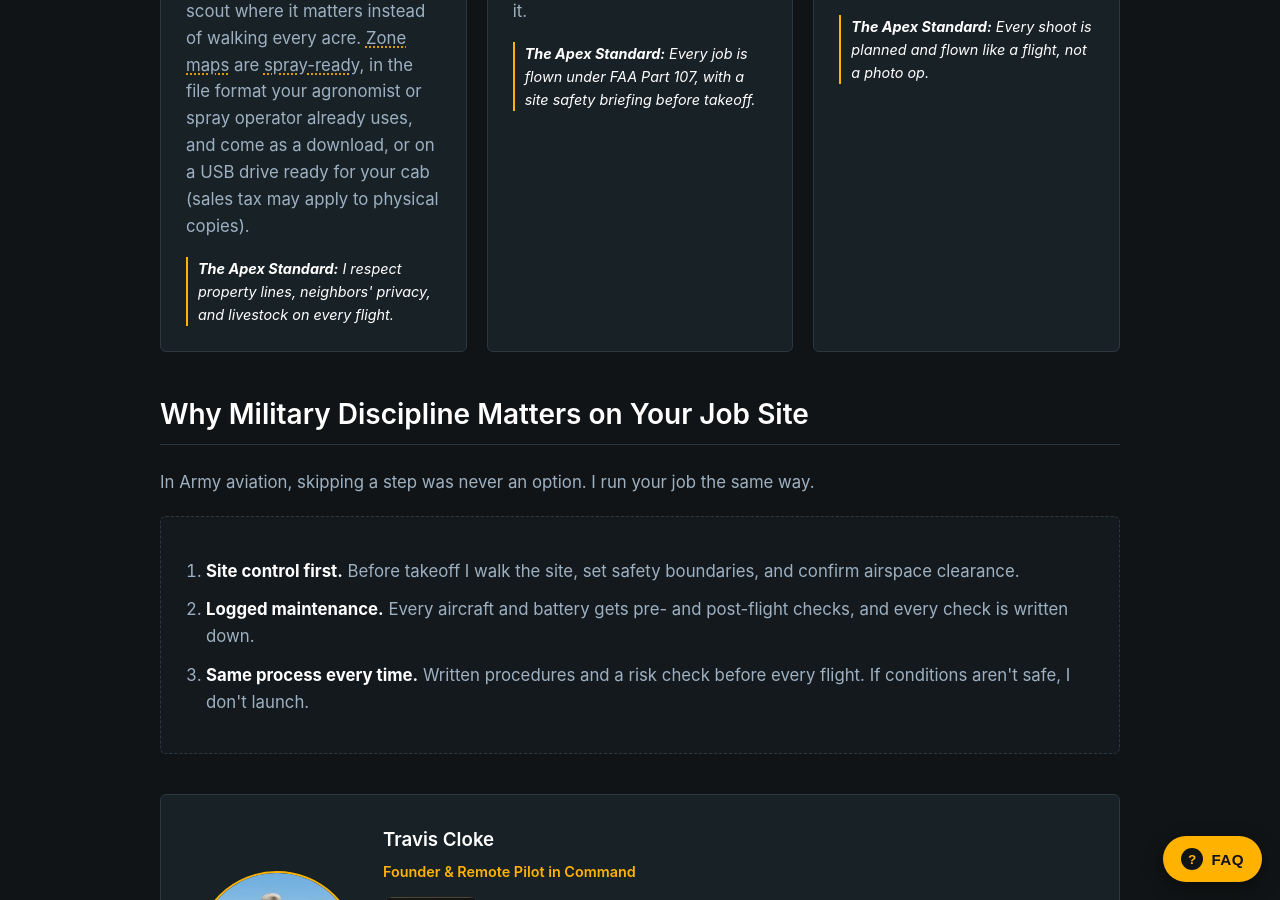
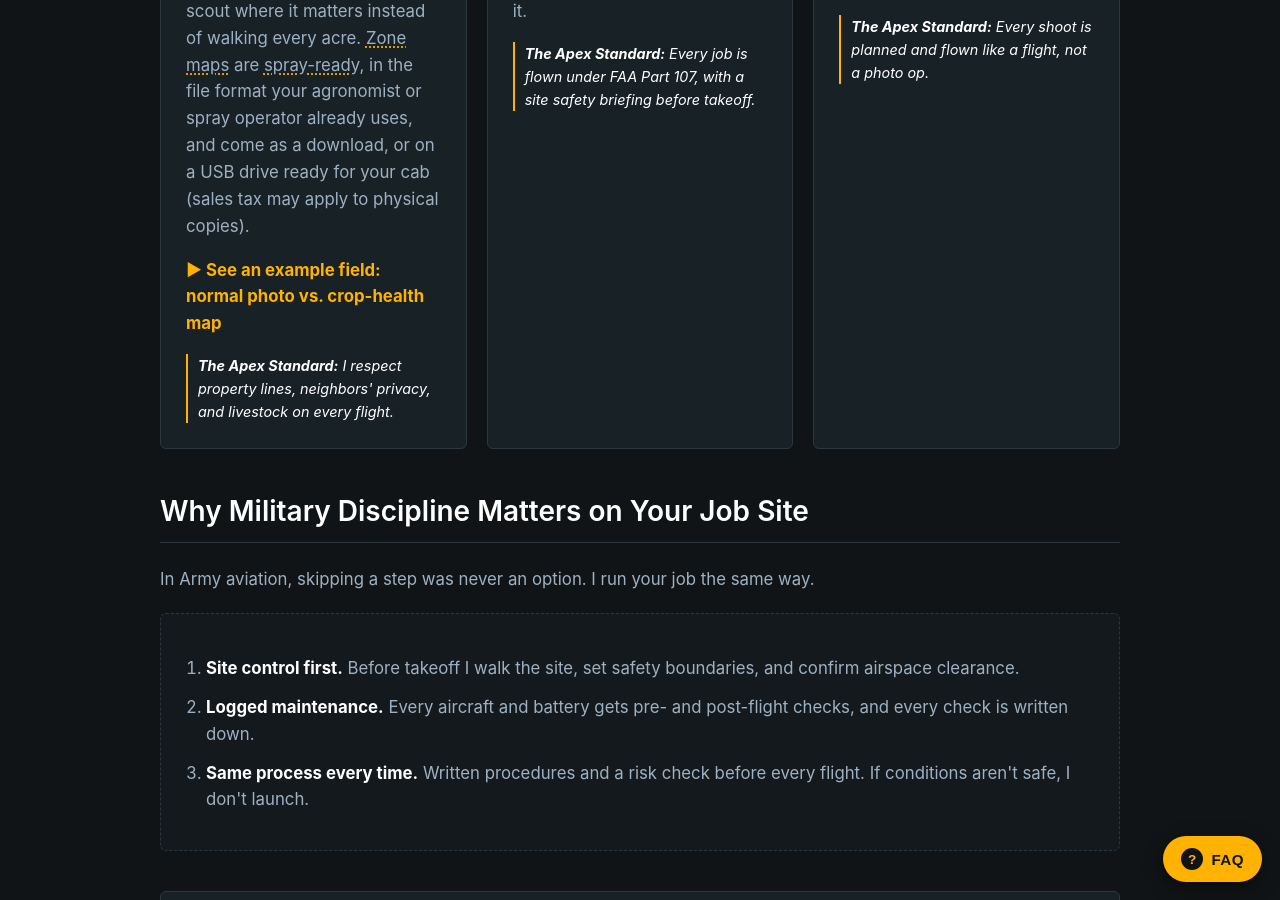
Before and after one commit to traviscloke126/traviscloke126.github.io, a Jekyll site: the page built from index.md, in a window 1280 px wide and 900 px high, scrolled down 1242 px. Built offline with Jekyll 4.4.1, drawn with Linux system fonts in a browser that asks for light colours.

Commit message:
Home ag card: link to FAQ crop-health example slider
Co-Authored-By: Claude Opus 5.5 <noreply@anthropic.com>
Claude-Session: https://claude.ai/code/session_0121nintcSGA9dt3CWVEUt2o

```diff
--- a/index.md
+++ b/index.md
@@ -27,6 +27,7 @@ description: "Reno County's ag mapping specialist. Veteran-owned drone service i
         <span class="pillar-meta">For farmers, ranchers & landowners</span>
         <h3>Agricultural Intelligence</h3>
         <p><strong>Find problems before they cost you yield.</strong> <a href="#" class="open-faq" data-faq="multispectral">Multispectral imaging</a> shows crop stress, stand problems, and drainage issues across the whole field, so you and your agronomist can scout where it matters instead of walking every acre. <a href="#" class="open-faq" data-faq="zone map">Zone maps</a> are <a href="#" class="open-faq" data-faq="spray-ready">spray-ready</a>, in the file format your agronomist or spray operator already uses, and come as a download, or on a USB drive ready for your cab (sales tax may apply to physical copies).</p>
+        <p style="margin-top: 0.5rem;"><a href="{{ '/faq.html#crop-example' | relative_url }}" style="color: var(--accent-amber); font-weight: 700; text-decoration: none;">&#9654; See an example field: normal photo vs. crop-health map</a></p>
         <div class="pillar-standard"><strong>The Apex Standard:</strong> I respect property lines, neighbors' privacy, and livestock on every flight.</div>
     </div>
     <div class="pillar-card">
```
